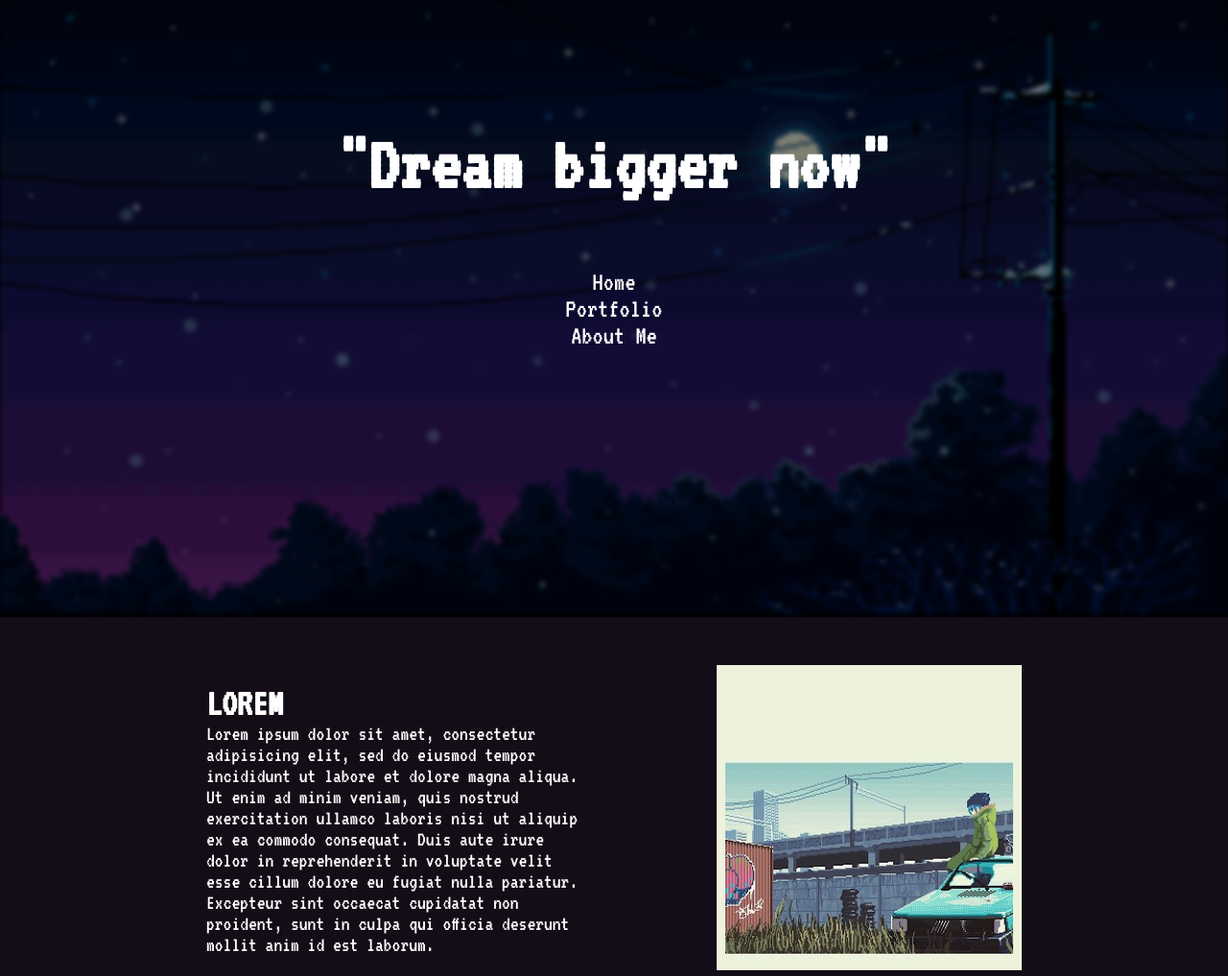
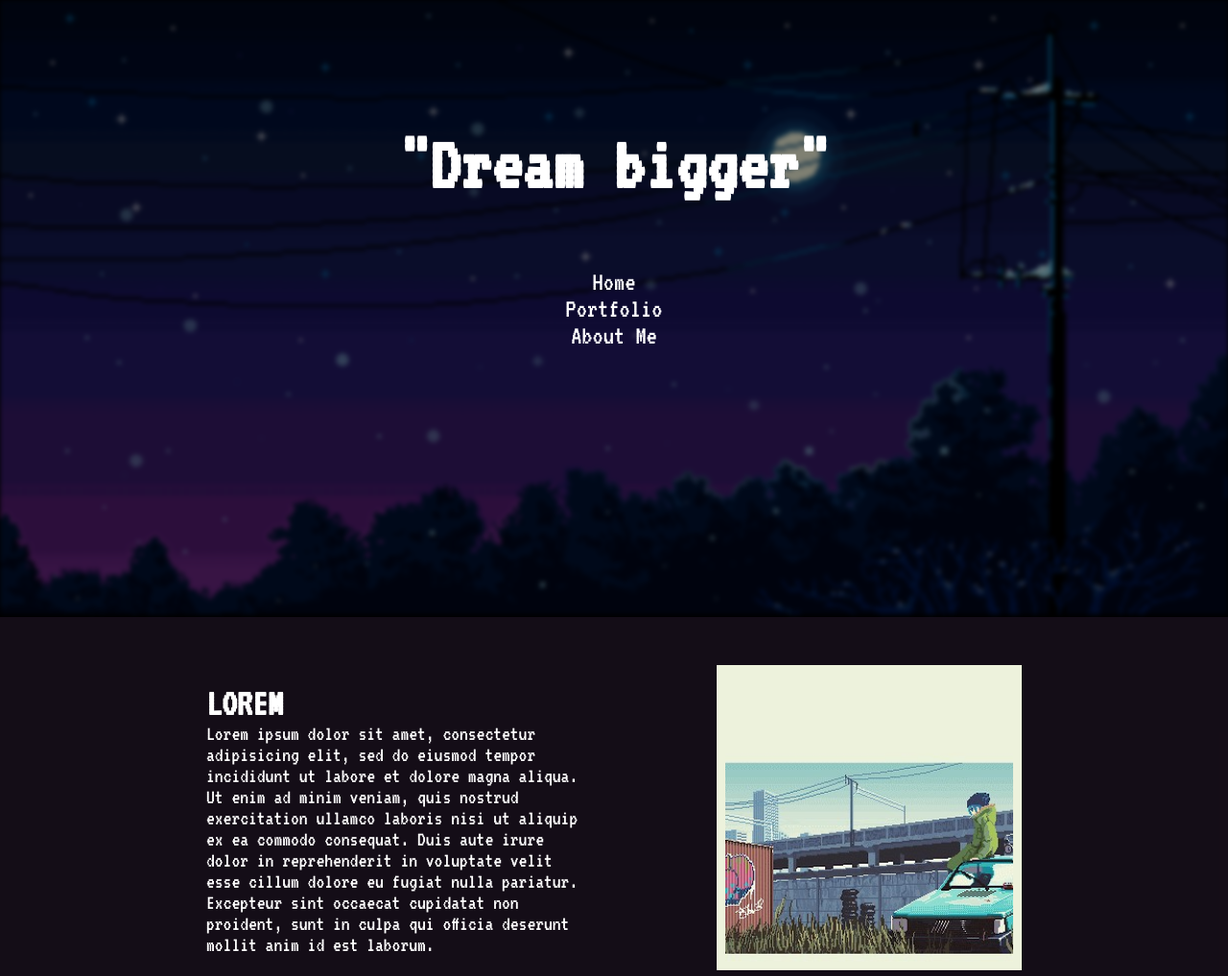
Before and after one commit to AdrianDieDose/Pixel-game-Website, a plain HTML site: page index.html in a window 1280 px wide. Shown: the top 1017 px of the page at 96% size. Drawn offline with Linux system fonts and the light colour scheme.

Commit message:
fixed title

```diff
--- a/index.html
+++ b/index.html
@@ -12,7 +12,7 @@
 <body>
   <div class="wrapper">
     <div class="heading">
-      <h1>"Dream bigger now"</h1>
+      <h1>"Dream bigger"</h1>
     </div>
     <div class="navigation">
       <nav>
```
